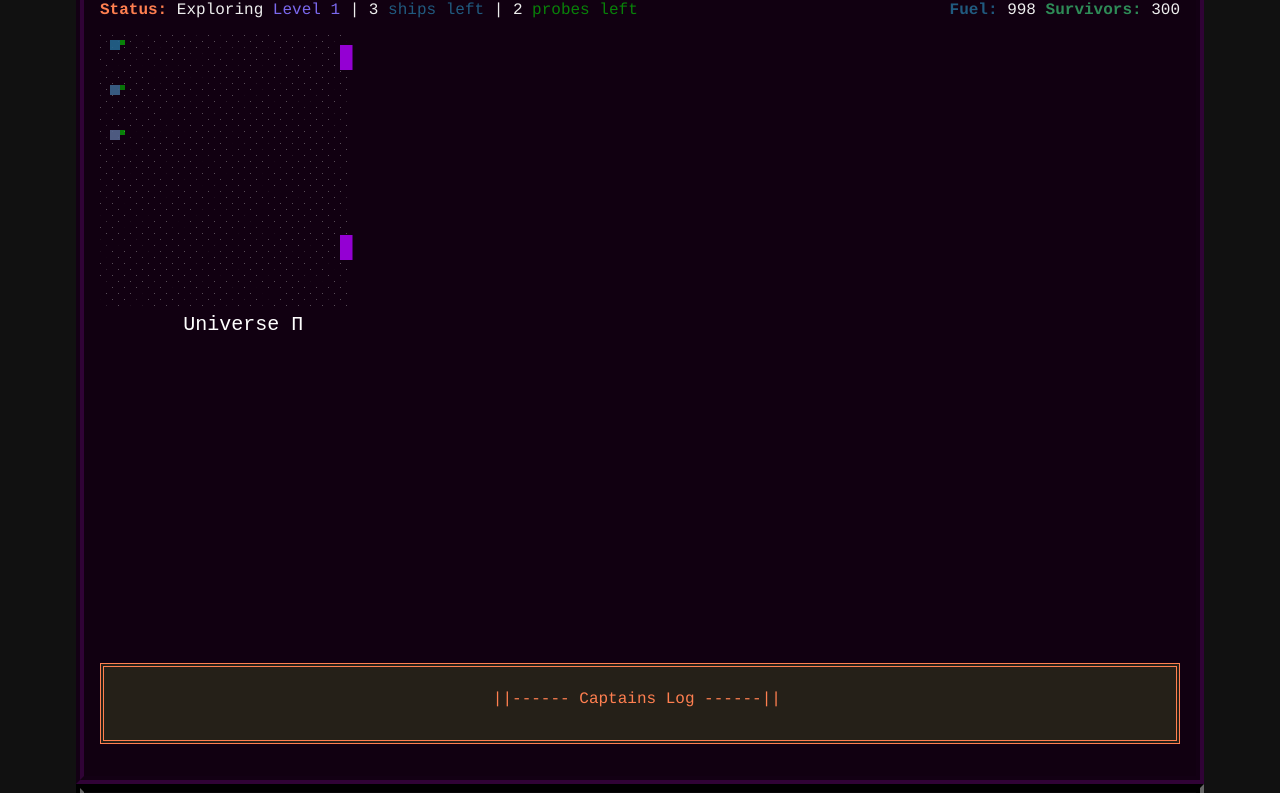
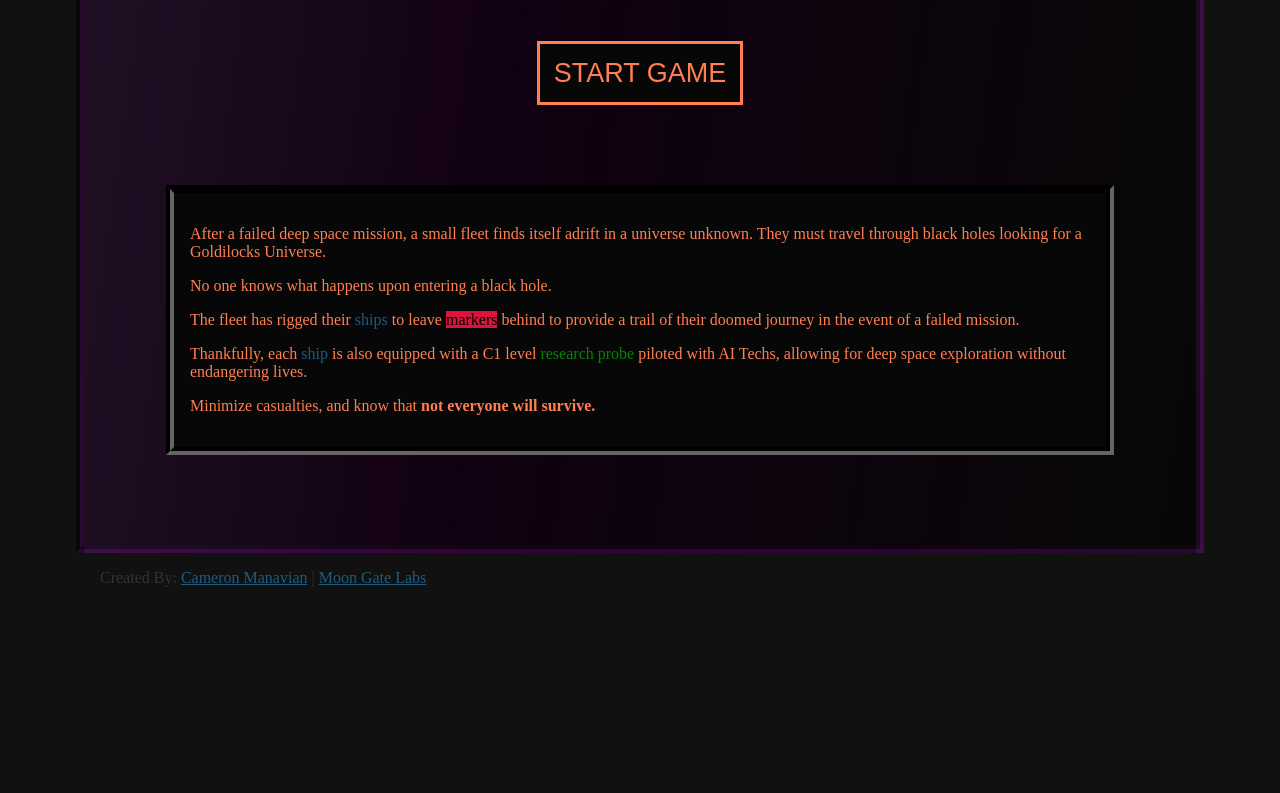
Before and after one commit to camsjams/js13k-game-universe-not-found, a website built with webpack: page src/index.html in a window 1280 px wide. Shown: the part 115-908 px from the top of the page. After the commit the page ends 800 px from the top, so only its background shows below. Built offline with nearby package versions, Linux system fonts and the light colour scheme; animation ran at ten frames a second; what tinymusic would draw is missing.

Commit message:
Add title screen

```diff
--- a/src/controllers/SoundController.ts
+++ b/src/controllers/SoundController.ts
@@ -193,6 +193,6 @@ sequence3.treble.frequency.value = 1400;
 export const playBgm = (): void => {
 	const when = ac.currentTime;
 	sequence1.play(when);
-	sequence2.play(when);
+	sequence2.play(when + 15.5);
 	sequence3.play(when);
 };
--- a/src/index.html
+++ b/src/index.html
@@ -12,6 +12,7 @@
 			--shipColor: rgba(34, 100, 140, 0.9);
 			--probeColor: rgba(0, 255, 0, 0.5);
 			--capColor: coral;
+			--capBgColor: #080708;
 		}
 
 		h1 {
@@ -77,6 +78,7 @@
 			color: var(--shipColor);
 		}
 
+		#title,
 		#game,
 		#rules {
 			padding: 1em;
@@ -90,11 +92,27 @@
 			overflow: auto;
 		}
 
+		#game.title,
+		#title {
+			display: none;
+		}
+
+		#title {
+			background-image: linear-gradient(98deg, rgba(100, 10, 120, 0.2) 0%, #101 38%, #080708 97%);
+			min-height: 612px;
+		}
+
+		#game.title~#title {
+			display: block;
+		}
+
 		#rules {
 			color: var(--capColor);
 			background: #080708;
 			border-top: 0.5em solid black !important;
 			border-color: #111;
+			width: 900px;
+			margin-top: 5em;
 		}
 
 		#g {
@@ -107,7 +125,7 @@
 			min-height: 4em;
 			padding: 0.3em;
 			max-width: calc(1080px - 0.6em);
-			background: #252018;
+			background: var(--capBgColor);
 			color: var(--capColor);
 			font-family: Courier, monospace;
 			border: 0.25em double var(--capColor);
@@ -120,6 +138,26 @@
 			font-size: 20px;
 			color: crimson;
 			font-family: Courier, monospace;
+		}
+
+		button {
+			color: var(--capColor);
+			background: var(--capBgColor);
+			border: 3px solid var(--capColor);
+			margin: 0 auto;
+			display: block;
+			font-size: 27px;
+			margin-top: 2em;
+			padding: 0.5em;
+			text-transform: uppercase;
+			transform: all 2s ease-in;
+			cursor: pointer;
+		}
+
+		button:hover {
+			color: var(--capBgColor);
+			background: var(--capColor);
+			border: 3px solid var(--capBgColor);
 		}
 
 		.over p {
@@ -146,10 +184,7 @@
 </head>
 
 <body>
-	<h1>
-		Universe Not Found
-	</h1>
-	<div id="game">
+	<div id="game" class="title">
 		<aside id="m"></aside>
 		<aside>
 			<i id="t"></i>
@@ -158,8 +193,16 @@
 		<main id="g"></main>
 		<pre id="l"><br />&Tab;&Tab;&Tab;&Tab;&Tab;||------ Captains Log ------||</pre>
 	</div>
+	<div id="title">
+		<h1>
+			Universe Not Found
+		</h1>
+		<div>
+			<button>Start Game</button>
+		</div>
 		<div id="rules">
-		<p>After a failed deep space mission, a small fleet finds itself adrift in a universe unknown. They must travel
+			<p>After a failed deep space mission, a small fleet finds itself adrift in a universe unknown. They must
+				travel
 				through black holes looking for a Goldilocks Universe.</p>
 			<p>No one knows what happens upon entering a black hole.</p>
 			<p>The fleet has rigged their <span class="f">ships</span>
@@ -172,6 +215,7 @@
 				piloted with AI Techs, allowing for deep space exploration without endangering lives.</p>
 			<p>Minimize casualties, and know that <b>not everyone will survive.</b></p>
 		</div>
+	</div>
 	<footer>
 		Created By: <a href="https://cameronmanavian.com">Cameron Manavian</a> | <a href="https://moongatelabs.com">Moon
 			Gate Labs</a>
--- a/src/index.ts
+++ b/src/index.ts
@@ -235,8 +235,13 @@ function reset(): void {
 }
 
 ((): void => {
-	reset();
-	playBgm();
-	lastTime = Date.now();
-	loop();
+	const title = document.getElementById('title') as HTMLElement;
+	const game = document.getElementById('game') as HTMLElement;
+	title.addEventListener('click', () => {
+		game.className = '';
+		reset();
+		playBgm();
+		lastTime = Date.now();
+		loop();
+	});
 })();
```
Lines whose indentation alone changed are shown as unchanged.
